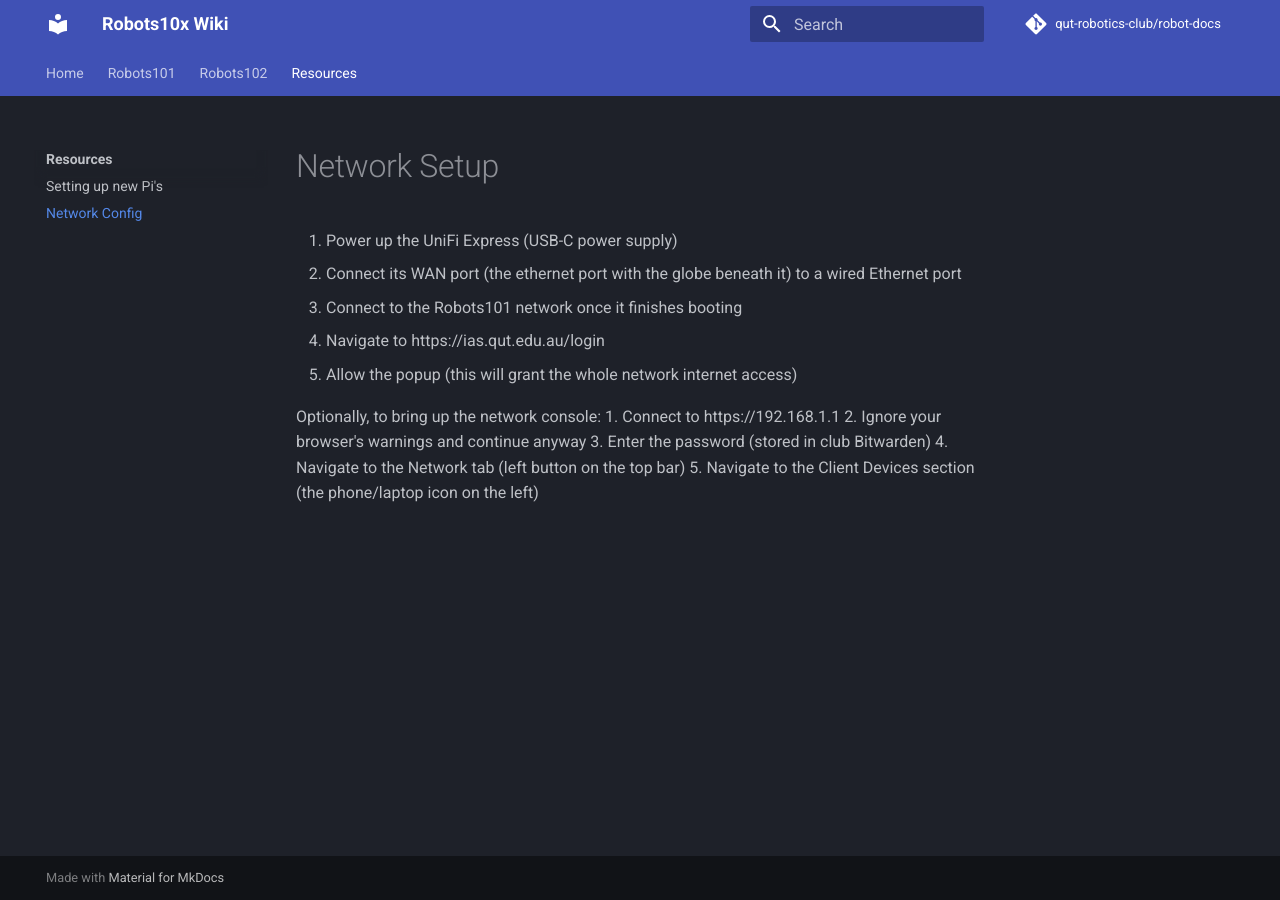
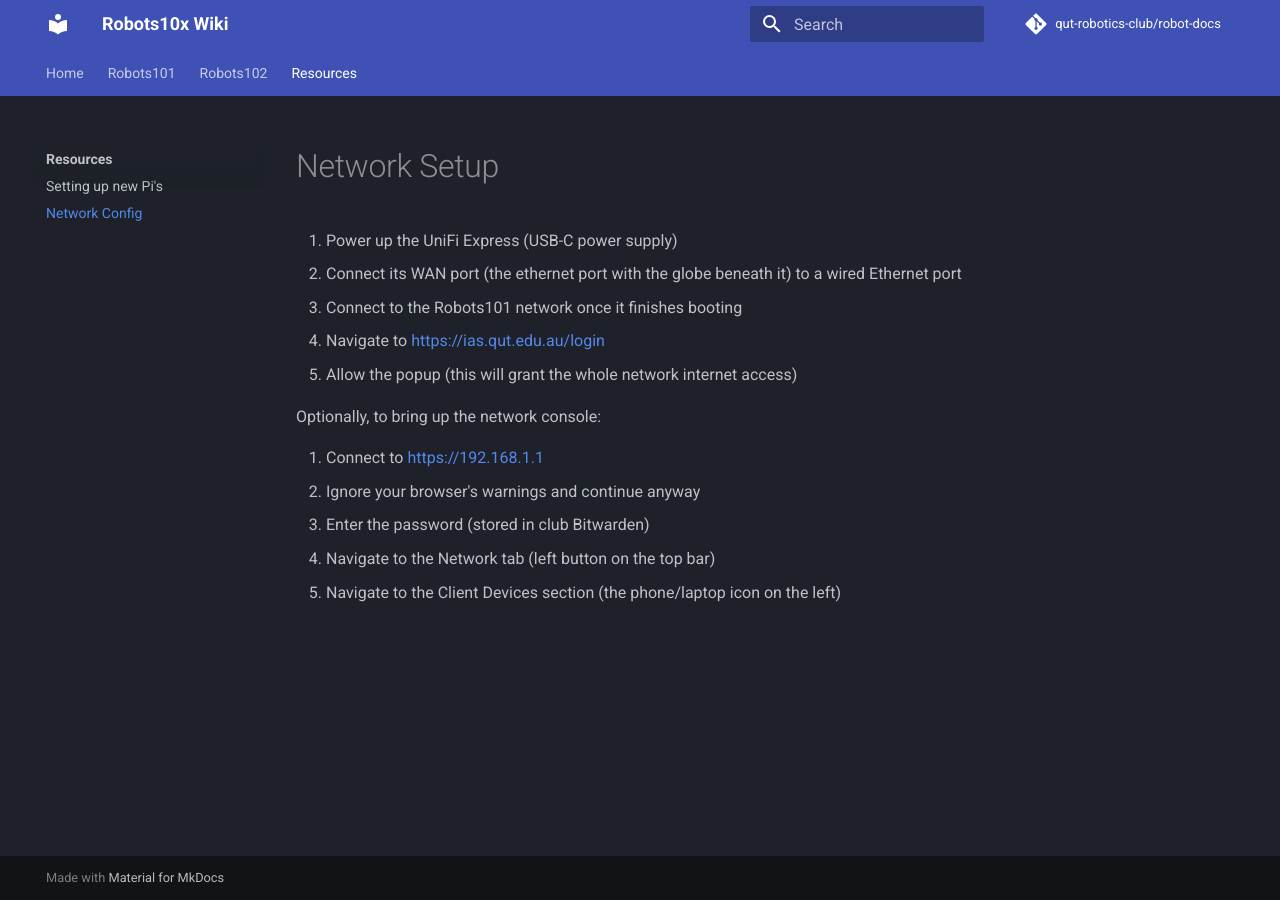
Before and after one commit to qut-robotics-club/robot-docs, an MkDocs documentation site: the page built from docs/resources/network-setup.md, in a window 1280 px wide. Built offline with MkDocs 1.6.1 and Material for MkDocs 9.7.7, drawn with Linux system fonts in a browser that asks for light colours; comment, search, counter and statistics services are not loaded; some of the changed lines change nothing that is shown.

Commit message:
Fix formatting

```diff
--- a/docs/resources/network-setup.md
+++ b/docs/resources/network-setup.md
@@ -3,11 +3,12 @@
 1. Power up the UniFi Express (USB-C power supply)
 2. Connect its WAN port (the ethernet port with the globe beneath it) to a wired Ethernet port
 3. Connect to the Robots101 network once it finishes booting
-4. Navigate to https://ias.qut.edu.au/login
+4. Navigate to [https://ias.qut.edu.au/login](https://ias.qut.edu.au/login)
 5. Allow the popup (this will grant the whole network internet access)
 
 Optionally, to bring up the network console:
-1. Connect to https://192.168.1.1
+
+1. Connect to [https://192.168.1.1](https://192.168.1.1)
 2. Ignore your browser's warnings and continue anyway
 3. Enter the password (stored in club Bitwarden)
 4. Navigate to the Network tab (left button on the top bar)
```
Also changed, not shown: docs/resources/pi-setup.md (+9 -6 lines).
